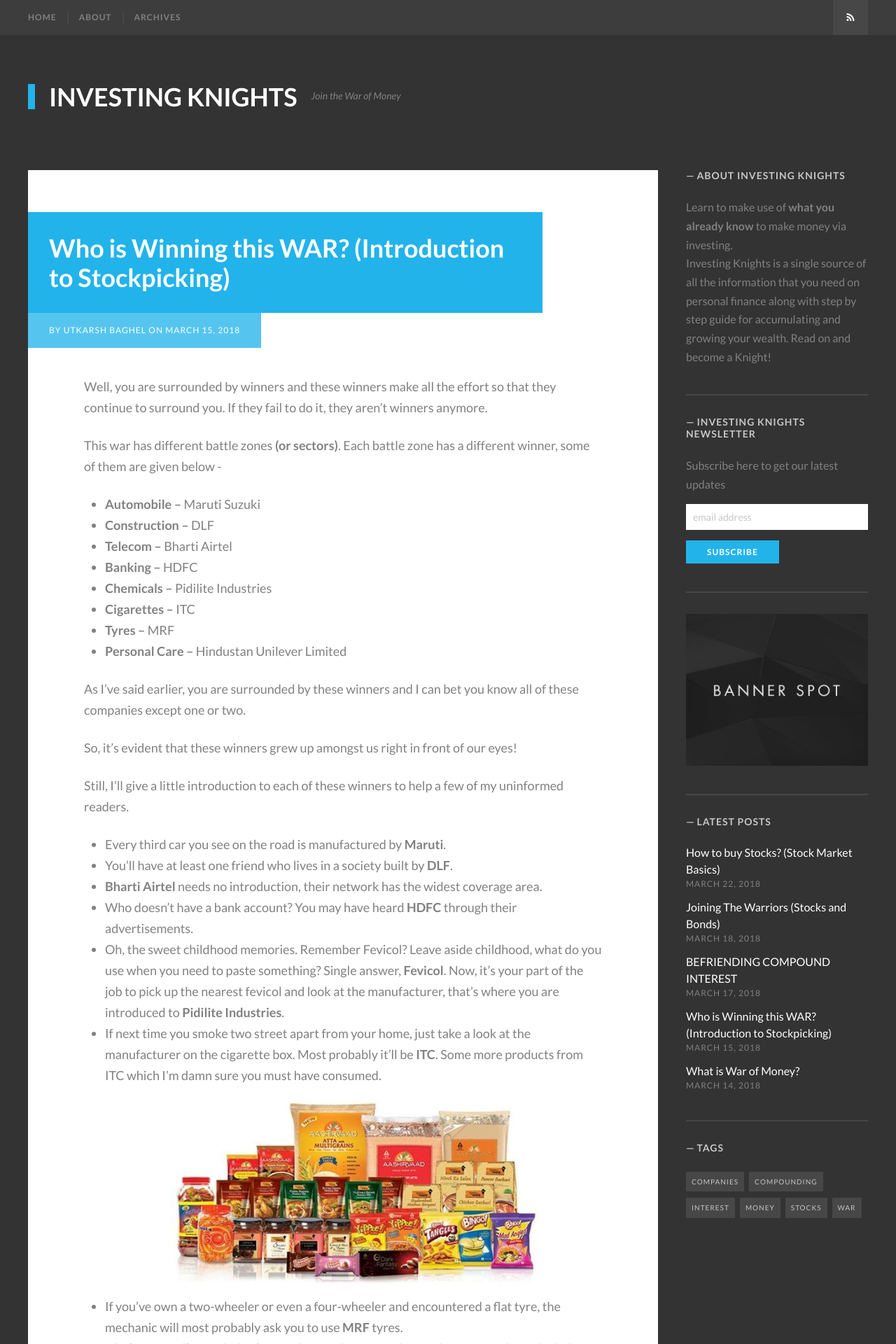
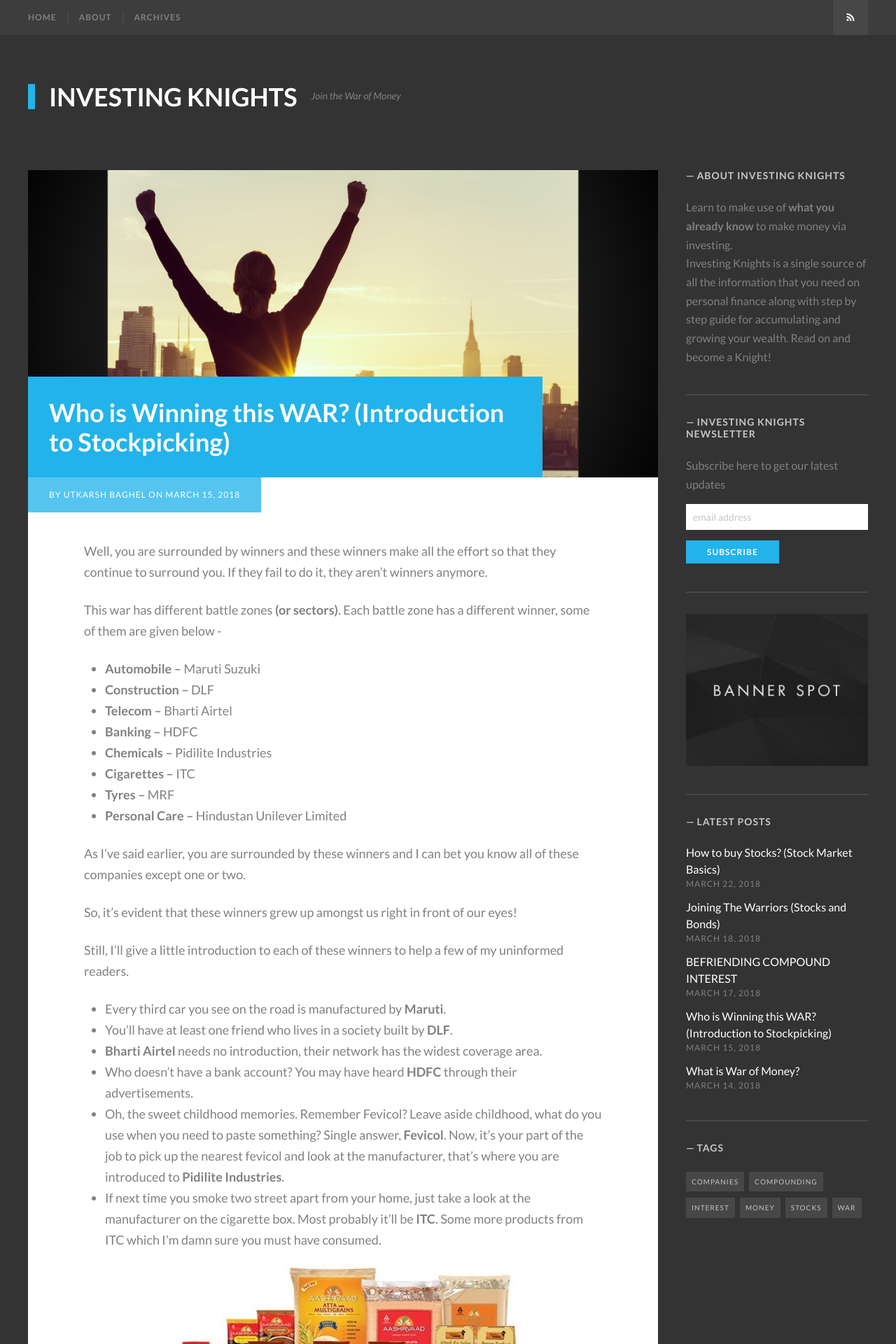
Before and after one commit to investingknights/investingknights.github.io, a Jekyll site: the page built from _posts/2018-03-15-who-is-winning-this-war.md, in a window 1280 px wide. Shown: the top 1920 px of the page at 70% size. Built offline with Jekyll 4.4.1, drawn with Linux system fonts in a browser that asks for light colours; some web fonts are replaced; comment, search, counter and statistics services are not loaded.

Commit message:
Update 2018-03-15-who-is-winning-this-war.md

```diff
--- a/_posts/2018-03-15-who-is-winning-this-war.md
+++ b/_posts/2018-03-15-who-is-winning-this-war.md
@@ -2,6 +2,7 @@
 layout: post
 title:  "Who is Winning this WAR? (Introduction to Stockpicking)"
 date:   2018-03-15
+banner_image: p2.png
 tags: [money, war, companies]
 ---
 
```
